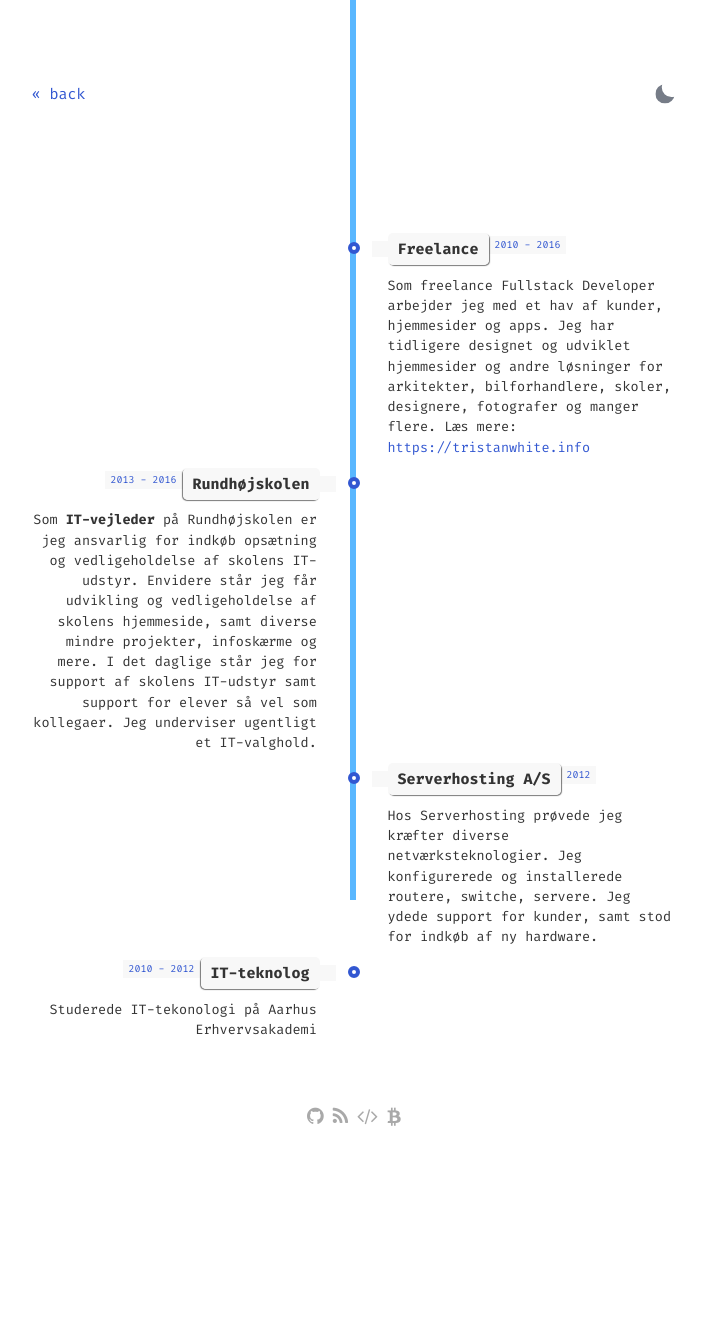
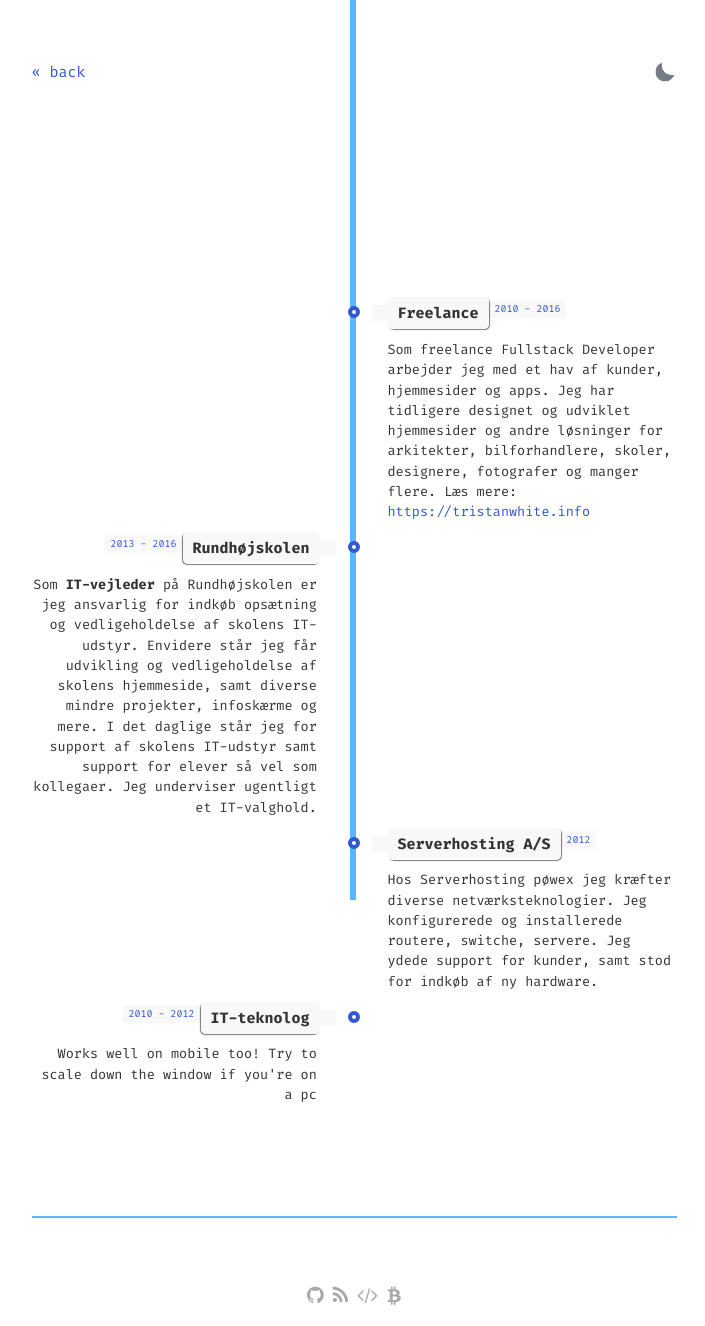
Before and after one commit to DavideBri/Gesko, a Jekyll site: the page built from about.html, in a window 1280 px wide. Shown: the whole page, without its empty margins (286-991 px from the left). Built offline with Jekyll 4.4.1, drawn with Linux system fonts in a browser that asks for light colours; before the commit the page ends 1147 px from its top, so only the background shows below that.

Commit message:
new layout

```diff
--- a/about.html
+++ b/about.html
@@ -1,12 +1,7 @@
 ---
-layout: page
+layout: post
 ---
-<div class="flex-row-between">
-    <a href="{{ site.baseurl }}">« back</a>
-    <button title="Change theme" id="theme-toggle" onclick="modeSwitcher()">
-        <div></div>
-    </button>
-</div>
+
 <section>
     <!-- The Timeline -->
 
@@ -53,7 +48,7 @@ layout: page
                     <span class="time-wrapper"><span class="time">2012</span></span>
                 </div>
                 <div class="desc">
-                    Hos Serverhosting prøvede jeg kræfter diverse netværksteknologier. Jeg konfigurerede og installerede
+                    Hos Serverhosting pøwex jeg kræfter diverse netværksteknologier. Jeg konfigurerede og installerede
                     routere, switche, servere. Jeg ydede support for kunder, samt stod for indkøb af ny hardware.
                 </div>
             </div>
@@ -68,7 +63,7 @@ layout: page
                     <span class="time-wrapper"><span class="time">2010 - 2012</span></span>
                 </div>
                 <div class="desc">
-                    Studerede IT-tekonologi på Aarhus Erhvervsakademi
+                    Works well on mobile too! Try to scale down the window if you're on a pc
                 </div>
             </div>
         </li>
```
